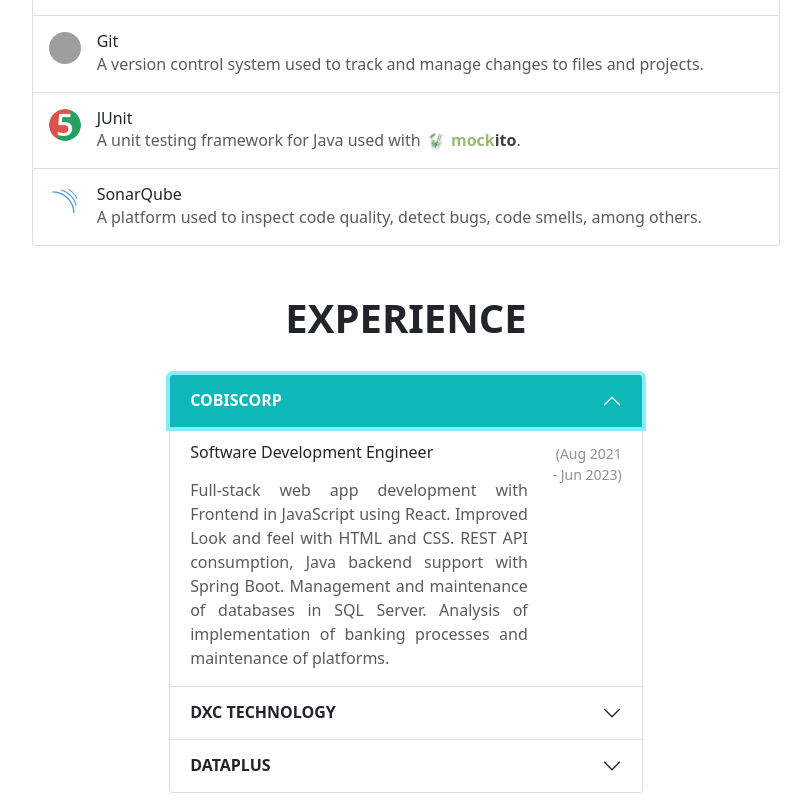
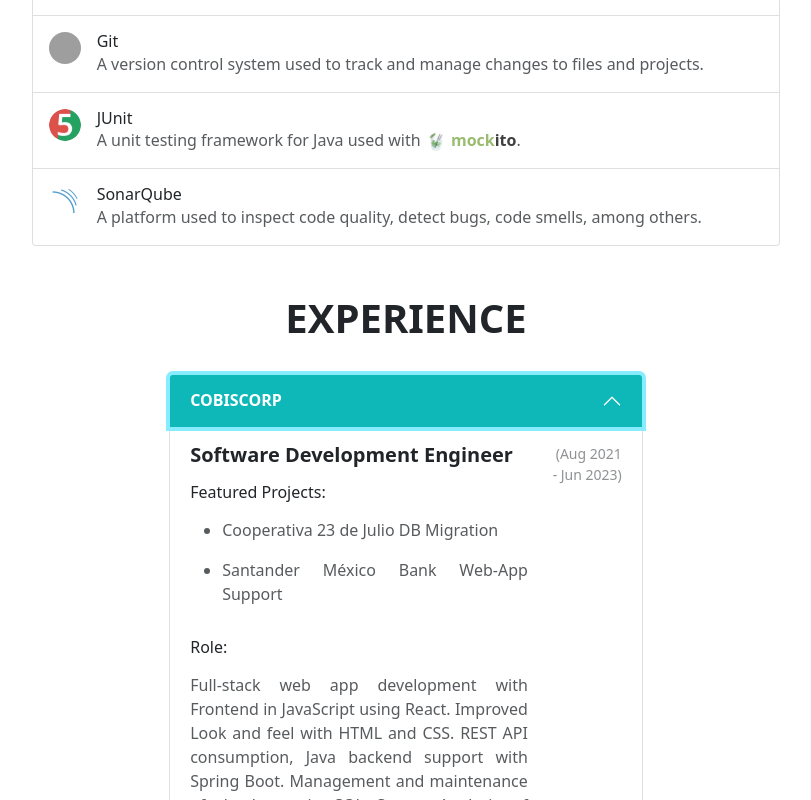
Before and after one commit to Danimatasin/daniel-berrio-cv, a React (Create React App) app: page / in a window 1280 px wide. Both pictures are taken after a click on the button "COBISCORP". Shown: the part 1293-2093 px from the top of the page, without its empty margins (234-1045 px from the left). Built offline with nearby package versions, Linux system fonts and the light colour scheme; grey boxes are pictures that could not be loaded.

Commit message:
Featured Projects added

```diff
--- a/src/App.js
+++ b/src/App.js
@@ -247,8 +247,14 @@
                                     <Accordion.Header><b>COBISCORP</b></Accordion.Header>
                                     <Accordion.Body>
                                     <div className="d-flex gap-2 w-100 justify-content-between">
-                                        <div>
-                                        <h6 className="mb-0 margen-p">Software Development Engineer</h6>
+                                        <div className="mb-4">
+                                        <h6 className="mb-0 margen-p lead role">Software Development Engineer</h6>
+                                        <h6 className="mb-0 margen-p">Featured Projects:</h6>
+                                        <ul>
+                                        <li className="mb-0 opacity-75 job-description margen-p">Cooperativa 23 de Julio DB Migration</li>
+                                        <li className="mb-0 opacity-75 job-description margen-p">Santander México Bank Web-App Support</li>
+                                        </ul>
+                                        <h6 className="mb-0 margen-p">Role:</h6>
                                         <p className="mb-0 opacity-75 job-description">Full-stack web app development with Frontend in JavaScript using React. Improved Look and feel with HTML and CSS. REST API consumption, Java backend support with Spring Boot. Management and maintenance of databases in SQL Server. Analysis of implementation of banking processes and maintenance of platforms.</p>
                                         </div>
                                         <small className="opacity-50 periodo">(Aug 2021 - Jun 2023)</small>
@@ -259,9 +265,14 @@
                                     <Accordion.Header><b>DXC TECHNOLOGY</b></Accordion.Header>
                                     <Accordion.Body>
                                     <div className="d-flex gap-2 w-100 justify-content-between">
-                                        <div>
-                                        <h6 className="mb-0 margen-p">Software Developer</h6>
-                                        <p className="mb-0 opacity-75 job-description">Development of web applications in Angular 8, HTML, CSS, Java support with Springboot. REST API consumption. Unit tests in JUnit. SQL database management and development of stored procedures.</p>
+                                        <div className="mb-4">
+                                        <h6 className="mb-0 margen-p lead role">Software Developer</h6>
+                                        <h6 className="mb-0 margen-p">Featured Projects:</h6>
+                                        <ul>
+                                        <li className="mb-0 opacity-75 job-description margen-p">Itau Bank Enrolement Web-App Support</li>
+                                        </ul>
+                                        <h6 className="mb-0 margen-p">Role:</h6>
+                                        <p className="mb-0 opacity-75 job-description">Development of web applications in JavaScript with Angular 8, HTML, CSS, Java support with Springboot. REST API consumption. Unit tests in JUnit. Best practices with Sonarqube. SQL database management and development of stored procedures.</p>
                                         </div>
                                         <small className="opacity-50 periodo">(Oct 2020 - Aug 2021)</small>
                                     </div>
@@ -271,8 +282,14 @@
                                     <Accordion.Header><b>DATAPLUS</b></Accordion.Header>
                                     <Accordion.Body>
                                     <div className="d-flex gap-2 w-100 justify-content-between">
-                                        <div>
-                                        <h6 className="mb-0 margen-p">Process Manager</h6>
+                                        <div className="mb-4">
+                                        <h6 className="mb-0 margen-p lead role">Process Manager</h6>
+                                        <h6 className="mb-0 margen-p">Featured Projects:</h6>
+                                        <ul>
+                                        <li className="mb-0 opacity-75 job-description margen-p">Web Design for Alpina campaign</li>
+                                        <li className="mb-0 opacity-75 job-description margen-p">Web Design for Universidad de La Sabana campaign</li>
+                                        </ul>
+                                        <h6 className="mb-0 margen-p">Role:</h6>
                                         <p className="mb-0 opacity-75 job-description">Scripts creation for data capture. Website design with HTML, CSS and Bootstrap. Statistical processing and analysis in SPSS.</p>
                                         </div>
                                         <small className="opacity-50 periodo">(Sep 2016 - Nov 2019)</small>
--- a/src/styles.css
+++ b/src/styles.css
@@ -118,6 +118,10 @@
 
 .margen-p{
     padding-bottom: 1rem !important;
+}
+
+.role{
+    font-weight: bold !important;
 }
 
 .job-description{
```
